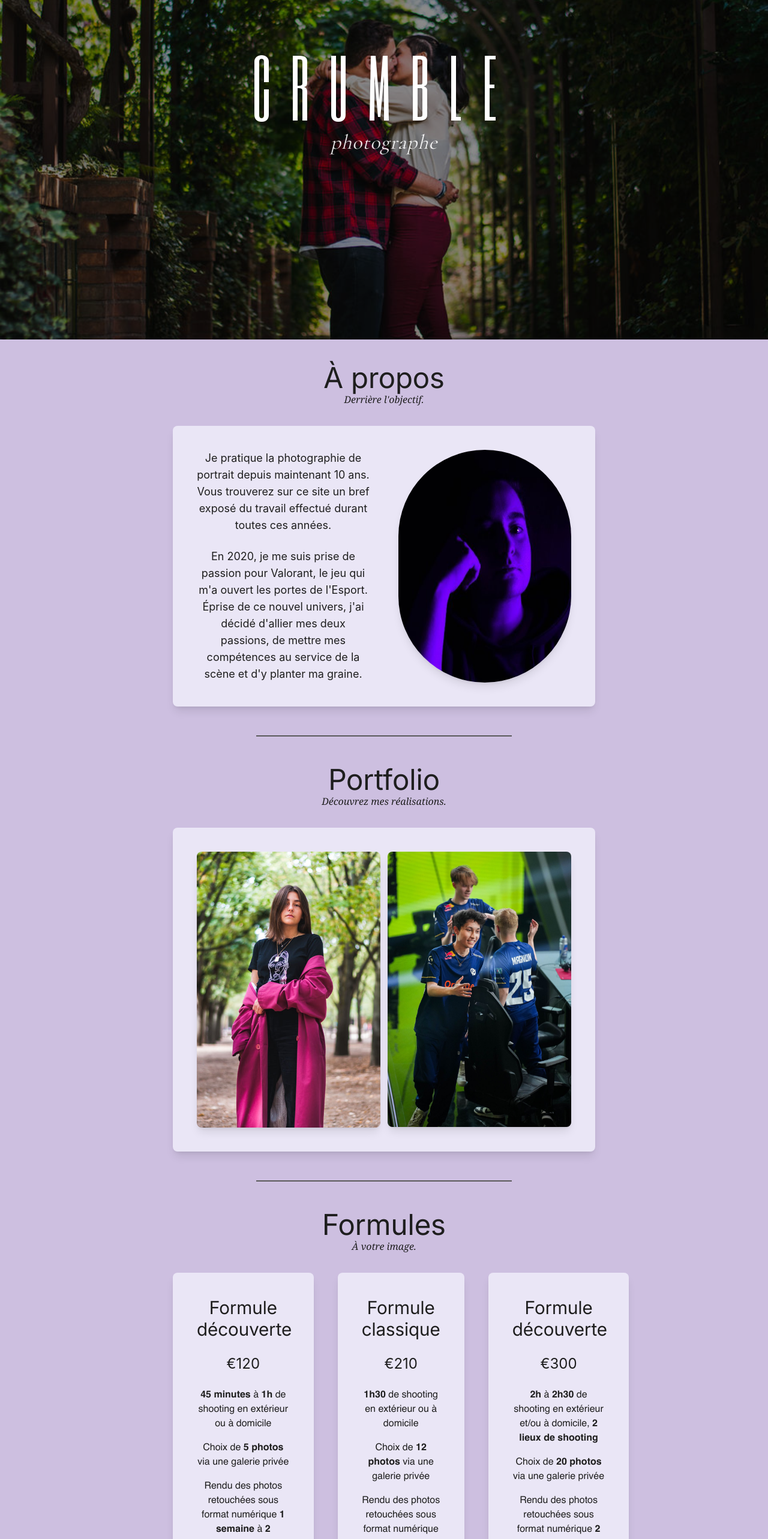
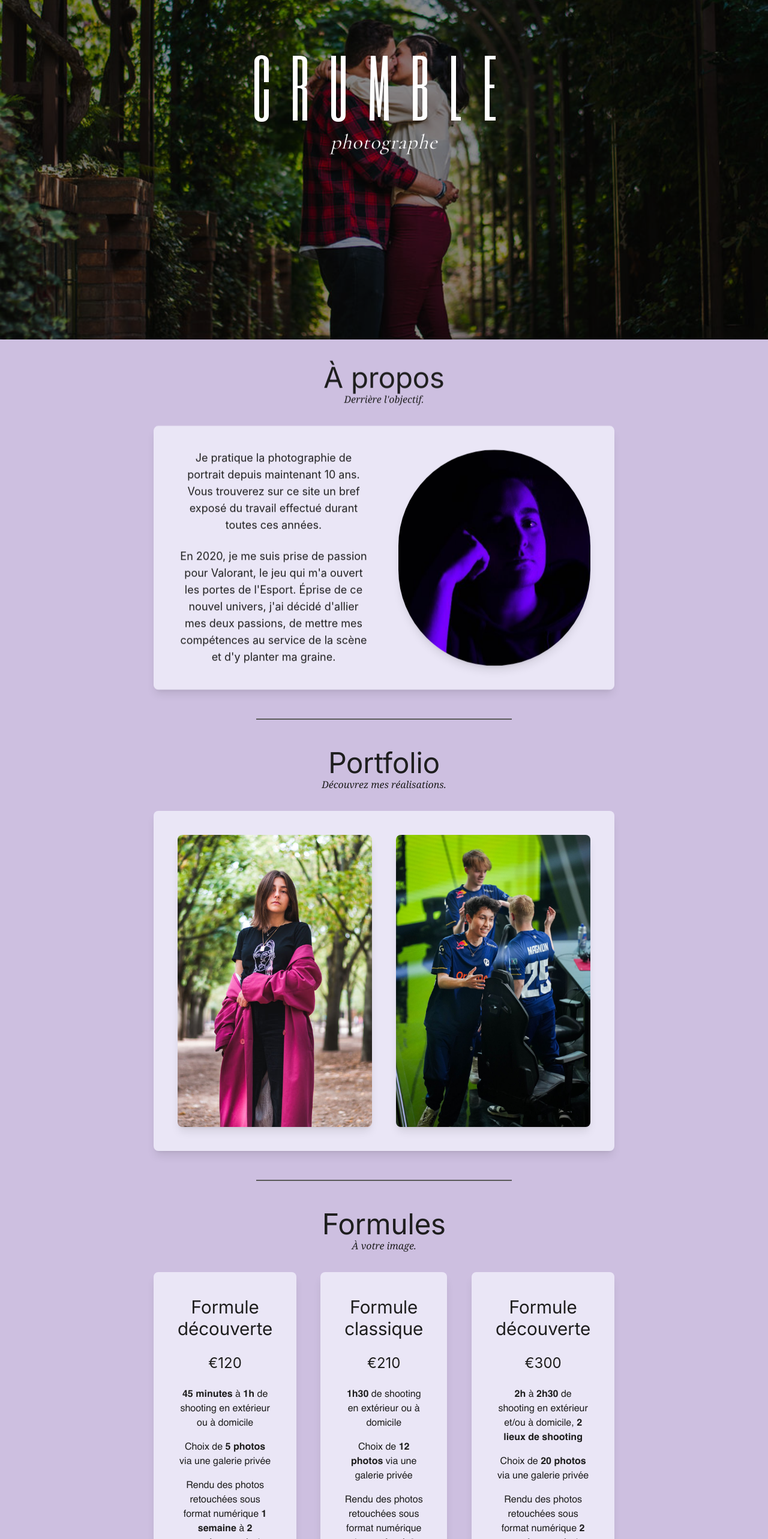
Before and after one commit to MathisGaudre/Crumble-Photographer, a Vue app: page / in a window 1280 px wide. Shown: the part 234-2800 px from the top of the page at 60% size. Built offline with nearby package versions, Linux system fonts and the light colour scheme.

Commit message:
+ Animation apparition

```diff
--- a/src/style.css
+++ b/src/style.css
@@ -34,3 +34,12 @@ label:hover {
 html {
   scroll-behavior: smooth;
 }
+
+
+.reveal{opacity:0;transform:translateY(16px);transition:opacity .6s ease,transform .6s ease;will-change:opacity,transform}
+.reveal--fade-up{transform:translateY(16px)}
+.reveal--fade-in{transform:none}
+.reveal--scale-in{transform:scale(.985)}
+.is-visible.reveal--fade-up{opacity:1;transform:translateY(0)}
+.is-visible.reveal--fade-in{opacity:1;transform:none}
+.is-visible.reveal--scale-in{opacity:1;transform:scale(1)}
--- a/src/views/Home.vue
+++ b/src/views/Home.vue
@@ -33,7 +33,29 @@ const objetLabel = computed(() => {
     return "Formule / Objet du devis / Objet";
 });
 
+document.addEventListener('DOMContentLoaded', () => {
+  const els = document.querySelectorAll('.reveal')
+  const io = new IntersectionObserver((entries)=>{
+    entries.forEach(e=>{
+      if(e.isIntersecting){
+        const d = e.target.dataset.delay || 0
+        if(d) e.target.style.transitionDelay = d+'ms'
+        e.target.classList.add('is-visible')
+        io.unobserve(e.target)
+      }
+    })
+  },{ threshold:.12 })
+
+  els.forEach(el=>io.observe(el))
+
+  // Stagger auto par conteneur
+  document.querySelectorAll('[data-stagger]').forEach(g=>{
+    const step = parseInt(g.dataset.stagger,10)||90
+    g.querySelectorAll('.reveal').forEach((el,i)=>el.dataset.delay = i*step)
+  })
+})
 </script>
+
 
 <template>
     <div class="bg-site-bg text-ink-base antialiased">
@@ -44,7 +66,7 @@ const objetLabel = computed(() => {
 
             <transition name="navbar-slide">
                 <nav v-if="showNavbar" id="navbar" :class="[
-                    'fixed top-0 left-0 right-0 w-full z-50 transition-all duration-500',
+                    '.reveal--fade-in fixed top-0 left-0 right-0 w-full z-50 transition-all duration-500',
                     isScrolled
                         ? 'bg-[#EAE6F6]/80 backdrop-blur-xl shadow'
                         : 'bg-transparent'
@@ -87,17 +109,17 @@ const objetLabel = computed(() => {
 
             <div class="relative z-10 h-full grid place-items-center">
                 <div class="text-center text-white">
-                    <h1 class="font-titre tracking-[32px] text-6xl md:text-[128px] leading-none drop-shadow">
+                    <h1 class="reveal reveal--fade-up font-titre tracking-[32px] text-6xl md:text-[128px] leading-none drop-shadow">
                         CRUMBLE
                     </h1>
-                    <p class="mt-4 font-cormorant italic text-lg md:text-[34px] tracking-wideish opacity-90">
+                    <p class="reveal reveal--fade-up mt-4 font-cormorant italic text-lg md:text-[34px] tracking-wideish opacity-90">
                         photographe
                     </p>
                 </div>
             </div>
         </header>
 
-        <section id="about" class="pt-10 xl:mx-72 lg:mx-24 mx-3">
+        <section id="about" class="pt-10 xl:mx-64 lg:mx-24 mx-3 reveal reveal--fade-up">
             <div class="w-full text-center flex flex-col gap-8">
                 <div>
                     <h2 class="font-mini_titre text-5xl text-ink-base">À propos</h2>
@@ -125,22 +147,22 @@ const objetLabel = computed(() => {
 
         <div class="border-t-2 border-ink-mute my-12 w-1/3 mx-auto"></div>
 
-        <section id="portfolio" class="xl:mx-72 lg:mx-24 mx-3">
+        <section id="portfolio" class="xl:mx-64 lg:mx-24 mx-3 reveal reveal--fade-up">
             <div class="w-full text-center flex flex-col gap-8">
                 <div>
                     <h2 class="font-mini_titre text-5xl text-ink-base">Portfolio</h2>
                     <p class="font-serif italic text-ink-base">Découvrez mes réalisations.</p>
                 </div>
-                <Card size="w-full grid grid-cols-2 h-5/6 p-3 gap-3 md:p-10">
-                    <CardPortfolio name="PORTRAIT" imgSrc="/images/portrait/51a00d_c2d37f7075a846798b32ffaedf9ee6a9~mv2.jpeg" />
-                    <CardPortfolio name="ESPORT" imgSrc="/images/esport/51a00d_ea1161ad4be14d37a393c2ff809a0bf4~mv2.jpeg" />
+                <Card size="w-full grid grid-cols-2 p-3 gap-3 md:gap-10 md:p-10">
+                    <CardPortfolio class="reveal reveal--fade-in" name="PORTRAIT" imgSrc="/images/portrait/51a00d_c2d37f7075a846798b32ffaedf9ee6a9~mv2.jpeg" />
+                    <CardPortfolio class="reveal reveal--fade-in" name="ESPORT" imgSrc="/images/esport/51a00d_ea1161ad4be14d37a393c2ff809a0bf4~mv2.jpeg" />
                 </Card>
             </div>
         </section>
 
         <div class="border-t-2 border-ink-mute my-12 w-1/3 mx-auto"></div>
 
-        <section id="shop" class="xl:mx-72 lg:mx-24 mx-3">
+        <section id="shop" class="xl:mx-64 lg:mx-24 mx-3 reveal reveal--fade-up">
             <div class="w-full text-center flex flex-col gap-8">
                 <div>
                     <h2 class="font-mini_titre text-5xl text-ink-base">Formules</h2>
@@ -148,7 +170,7 @@ const objetLabel = computed(() => {
                 </div>
                 <div class="flex flex-col gap-8 md:flex-row md:flex-wrap md:gap-6 lg:flex-nowrap lg:gap-10 justify-between">
                     <div class="w-full md:w-[48%] lg:w-1/3 flex">
-                        <Card size="w-full flex flex-col text-ink-base gap-6">
+                        <Card size="w-full flex flex-col text-ink-base gap-6 reveal reveal--scale-in">
                             <h3 class="font-mini_titre text-3xl">Formule découverte</h3>
                             <h4 class="text-2xl">€120</h4>
                             <div class="flex flex-col gap-4 font-helvetica">
@@ -162,7 +184,7 @@ const objetLabel = computed(() => {
                         </Card>
                     </div>
                     <div class="w-full md:w-[48%] lg:w-1/3 flex">
-                        <Card size="w-full flex flex-col text-ink-base gap-6">
+                        <Card size="w-full flex flex-col text-ink-base gap-6 reveal reveal--scale-in">
                             <h3 class="font-mini_titre text-3xl">Formule classique</h3>
                             <h4 class="text-2xl">€210</h4>
                             <div class="flex flex-col gap-4 font-helvetica">
@@ -176,7 +198,7 @@ const objetLabel = computed(() => {
                         </Card>
                     </div>
                     <div class="w-full md:w-full lg:w-1/3 flex">
-                        <Card size="w-full flex flex-col text-ink-base gap-6">
+                        <Card size="w-full flex flex-col text-ink-base gap-6 reveal reveal--scale-in">
                             <h3 class="font-mini_titre text-3xl">Formule découverte</h3>
                             <h4 class="text-2xl">€300</h4>
                             <div class="flex flex-col gap-4 font-helvetica">
@@ -198,7 +220,7 @@ const objetLabel = computed(() => {
 
         <div class="border-t-2 border-ink-mute my-12 w-1/3 mx-auto"></div>
 
-        <section id="contact" class="xl:mx-72 lg:mx-24 mx-3">
+        <section id="contact" class="xl:mx-64 lg:mx-24 mx-3 reveal reveal--fade-up">
             <div class="w-full text-center flex flex-col gap-8">
                 <div>
                     <h2 class="font-mini_titre text-5xl text-ink-base">Contact</h2>
--- a/src/views/Portfolio.vue
+++ b/src/views/Portfolio.vue
@@ -23,21 +23,43 @@ if (type !== "portrait" && type !== "esport") {
     }
 }
 
+document.addEventListener('DOMContentLoaded', () => {
+  const els = document.querySelectorAll('.reveal')
+  const io = new IntersectionObserver((entries)=>{
+    entries.forEach(e=>{
+      if(e.isIntersecting){
+        const d = e.target.dataset.delay || 0
+        if(d) e.target.style.transitionDelay = d+'ms'
+        e.target.classList.add('is-visible')
+        io.unobserve(e.target)
+      }
+    })
+  },{ threshold:.12 })
+
+  els.forEach(el=>io.observe(el))
+
+  // Stagger auto par conteneur
+  document.querySelectorAll('[data-stagger]').forEach(g=>{
+    const step = parseInt(g.dataset.stagger,10)||90
+    g.querySelectorAll('.reveal').forEach((el,i)=>el.dataset.delay = i*step)
+  })
+})
+
 </script>
 
 <template>
   <Header />
 
-    <main class="flex flex-col gap-8 xl:mx-46 lg:mx-24 mx-3">
+    <main class="flex flex-col mt-4 gap-8 xl:mx-46 lg:mx-24 mx-3">
         <div>
             <h1 class="font-mini_titre text-2xl md:text-4xl text-ink-base text-center">
                 Portfolio
             </h1>
             <p class="font-serif italic text-center text-ink-base">{{ type == 'portrait' ? 'Portraits' : 'Esport' }}.</p>
         </div>
-        <div class="bg-white w-full py-8 px-4 md:px-8">
+        <div class="bg-white w-full py-8 px-4 md:px-8 reveal reveal--fade-up">
             <div class="columns-1 sm:columns-2 md:columns-4 gap-2 space-y-2">
-                <img :src="`/${img}`" v-for="img in images" :key="img"  draggable="false" class="w-full h-auto object-cover transition-transform duration-300 hover:scale-[102%] cursor-pointer" />
+                <img :src="`/${img}`" v-for="img in images" :key="img"  draggable="false" class="reveal reveal--fade-up w-full h-auto object-cover transition-transform duration-300 hover:scale-[102%] cursor-pointer" />
             </div>
         </div>
     </main>
--- a/src/views/Terms.vue
+++ b/src/views/Terms.vue
@@ -1,5 +1,27 @@
 <script setup>
 import Header from '../components/Header.vue';
+
+document.addEventListener('DOMContentLoaded', () => {
+  const els = document.querySelectorAll('.reveal')
+  const io = new IntersectionObserver((entries)=>{
+    entries.forEach(e=>{
+      if(e.isIntersecting){
+        const d = e.target.dataset.delay || 0
+        if(d) e.target.style.transitionDelay = d+'ms'
+        e.target.classList.add('is-visible')
+        io.unobserve(e.target)
+      }
+    })
+  },{ threshold:.12 })
+
+  els.forEach(el=>io.observe(el))
+
+  // Stagger auto par conteneur
+  document.querySelectorAll('[data-stagger]').forEach(g=>{
+    const step = parseInt(g.dataset.stagger,10)||90
+    g.querySelectorAll('.reveal').forEach((el,i)=>el.dataset.delay = i*step)
+  })
+})
 </script>
 
 <template>
@@ -9,7 +31,7 @@ import Header from '../components/Header.vue';
     <h1 class="font-mini_titre text-2xl md:text-4xl text-ink-base text-center">
       Conditions générales de vente
     </h1>
-    <div class="bg-white w-full py-8 px-4 md:px-8">
+    <div class="bg-white w-full py-8 px-4 md:px-8 reveal reveal--fade-up">
       <h2 class="font-mini_titre md:text-3xl text-2xl mb-4">Préambule</h2>
       <p class="font-helvetica mb-6 text-sm">
         Les présentes conditions générales de vente créent un accord légal et
```
